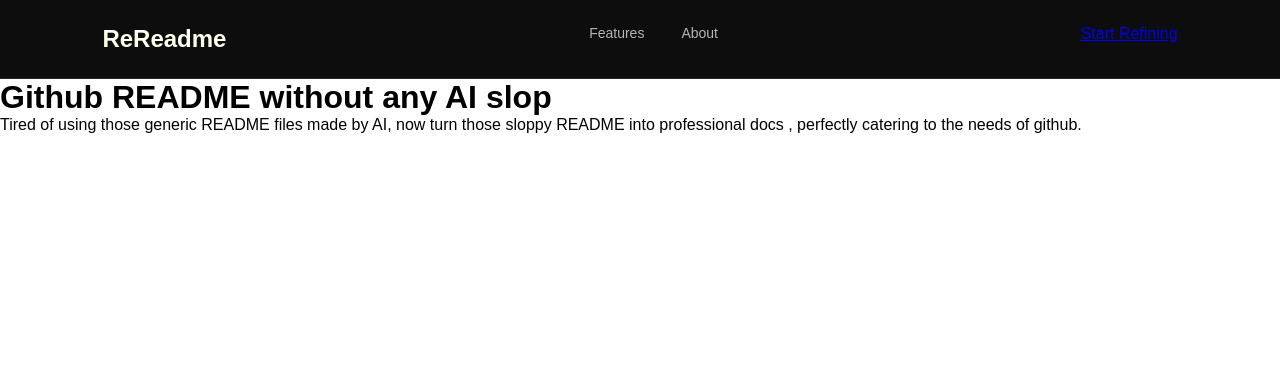
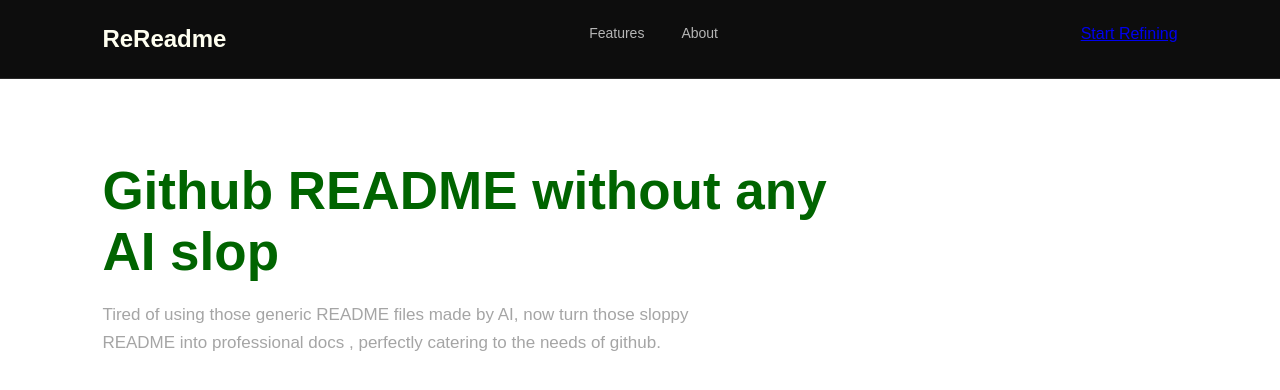
Before and after one commit to DecianDev365/ReReadme, a plain HTML site: page index.html in a window 1280 px wide. Drawn offline with Linux system fonts and the light colour scheme.

Commit message:
ADded hero , and subtitle

```diff
--- a/index.html
+++ b/index.html
@@ -24,8 +24,8 @@
 			</nav>
 		</header>
 		<main>
-			<h1>Github README without any AI slop</h1>
-			<p>
+			<h1 class="hero-title">Github README without any AI slop</h1>
+			<p class ="hero-subs">
 				Tired of using those generic README files made by AI, now turn those sloppy README into professional docs , perfectly catering to the needs of github.
 			</p>
 		</main>
--- a/style.css
+++ b/style.css
@@ -64,6 +64,27 @@
 	background-colour:#F2A15E
 }
 
+main{
+	padding:81px 8%;
+	text-align:left;
+}
+
+.hero-title{
+	font-size:53px;
+	font-weight:800;
+	color:#006400;
+	margin-bottom:18.67px;
+	max-width:751px;
+}
+
+.hero-subs{
+	font-size:17px;
+	color:#A5A5A5;
+	line-height:1.67;
+	max-width:600.7px;
+
+}
+
 
 body{
 	background-color: var(--bg-color)
```
